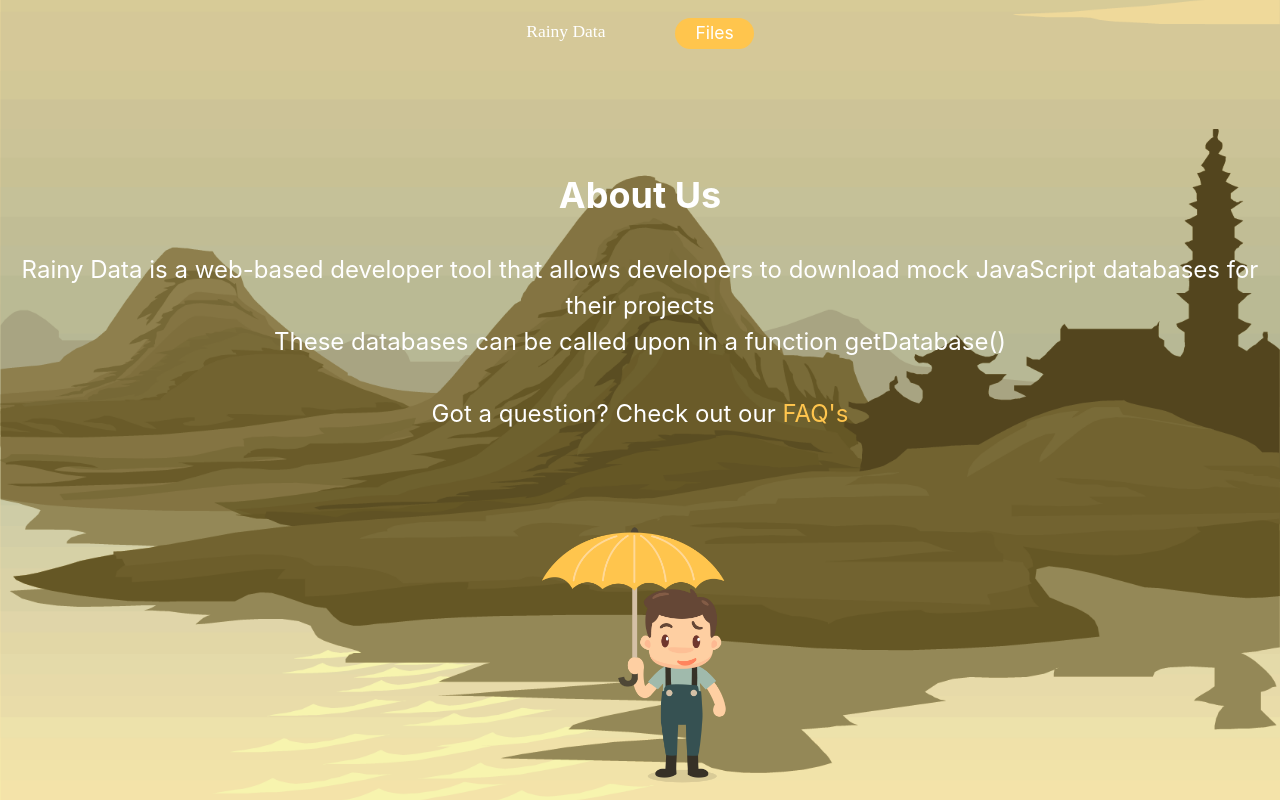
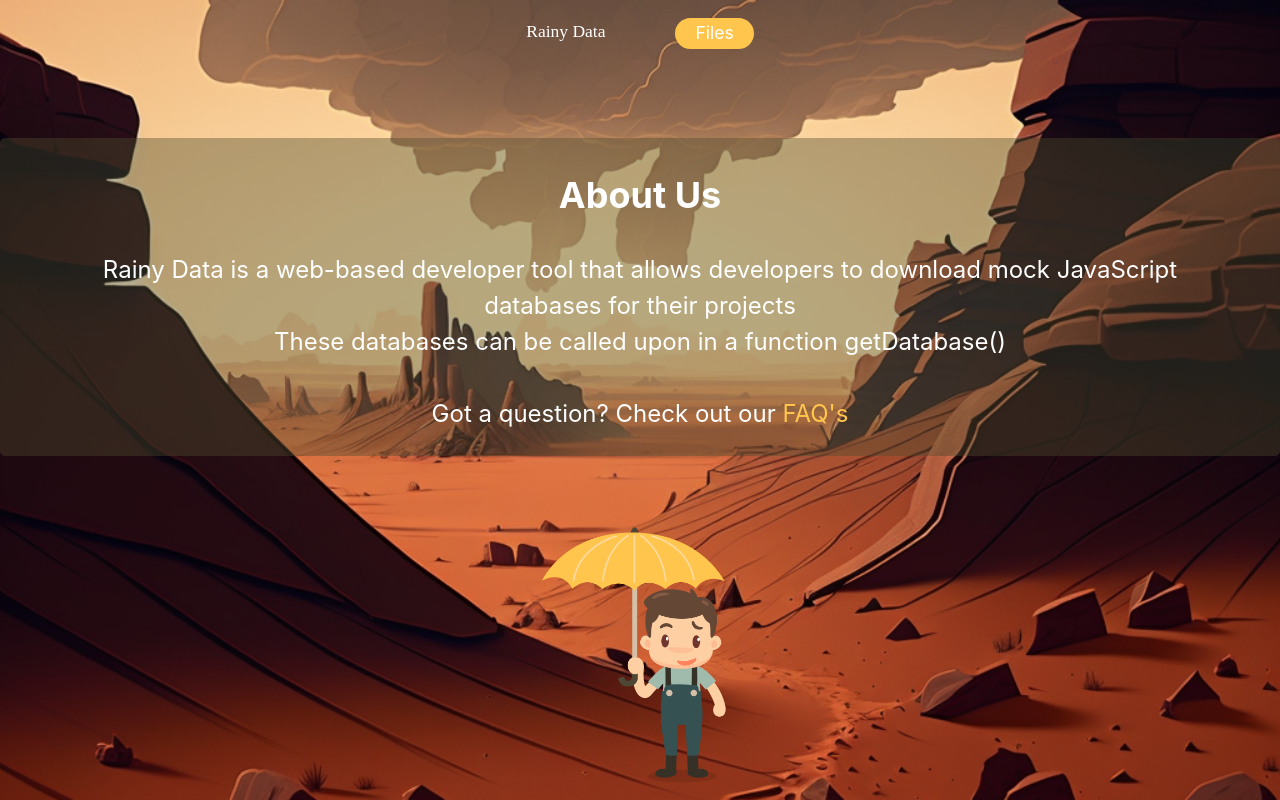
Before and after one commit to JAPlaisted/rainy-data, a React (Create React App) app: page / in a window 1280 px wide. Built offline with nearby package versions, Linux system fonts and the light colour scheme; a web font is replaced by a local one.

Commit message:
Updated background and styling

```diff
--- a/src/App.css
+++ b/src/App.css
@@ -14,7 +14,7 @@
 
 html,
 body {
-  background-color: #e4daa9;
+  background-color: #de7241;
 }
 
 /* Typography */
@@ -81,6 +81,9 @@
 
 .welcome-text{
   margin-top: -10rem;
+  background-color: #4d4b2d67;
+  border-radius: 5px;
+  padding-inline: 6rem;
 }
 
 .koulen {
@@ -128,8 +131,8 @@
 .file--container {
   flex-direction: row;
   justify-content: space-evenly;
-  background-color: rgba(0, 0, 0, 0.2);
-  border-radius: 15px;
+  background-color: #4d4b2d67;
+  border-radius: 5px;
   padding: 12rem 15rem 12rem 15rem;
 }
 
@@ -142,13 +145,13 @@
   cursor: pointer;
   margin-inline: 2rem;
   box-shadow: 0 19px 38px rgba(0,0,0,0.30), 0 15px 12px rgba(0,0,0,0.22);
-  border-radius: 15px;
+  border-radius: 5px;
 }
 
 /* FAQ */
 
 .faq {
-  background-color: #e4daa9;
+  background-color: #d37d56;
   height: 100vh;
   overflow-y: visible;
 }
```
Also changed, not shown: src/Assets/bkgrnd.png.
